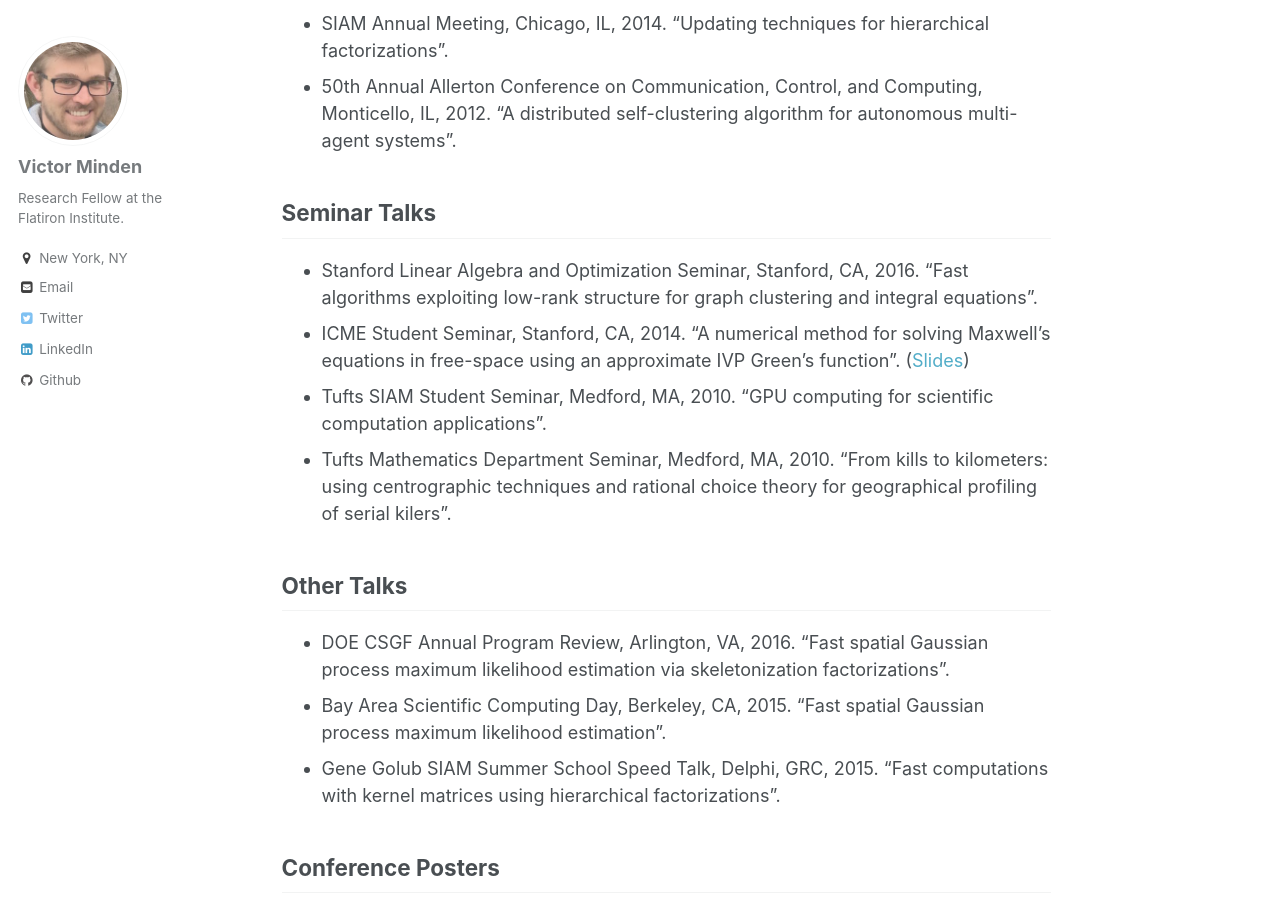
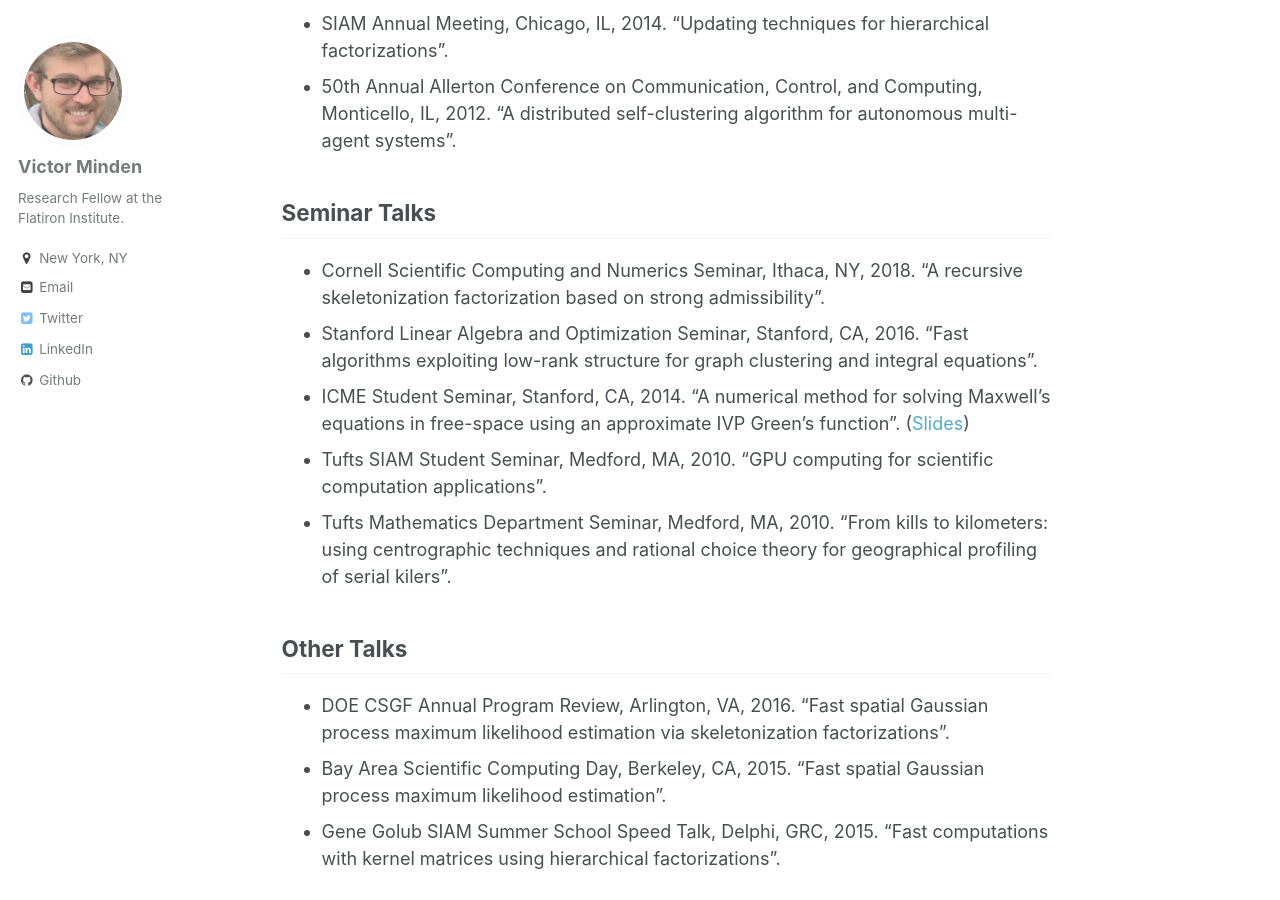
Before and after one commit to victorminden/victorminden.github.io, a Jekyll site: the page built from _pages/talks.md, in a window 1280 px wide and 900 px high, scrolled down 567 px. Built offline with Jekyll 4.4.1, drawn with Linux system fonts in a browser that asks for light colours.

Commit message:
add seminar

```diff
--- a/_pages/talks.md
+++ b/_pages/talks.md
@@ -18,6 +18,7 @@ permalink: /talks.html
 
 
 ## Seminar Talks
+- Cornell Scientific Computing and Numerics Seminar, Ithaca, NY, 2018.  "A recursive skeletonization factorization based on strong admissibility".
 - Stanford Linear Algebra and Optimization Seminar, Stanford, CA, 2016. "Fast algorithms exploiting low-rank structure for graph clustering and integral equations".
 - ICME Student Seminar, Stanford, CA, 2014. "A numerical method for solving Maxwell’s equations in free-space using an approximate
 IVP Green’s function". ([Slides](docs/vm_maxwell.pdf))
```
Also changed, not shown: 1 other file.
